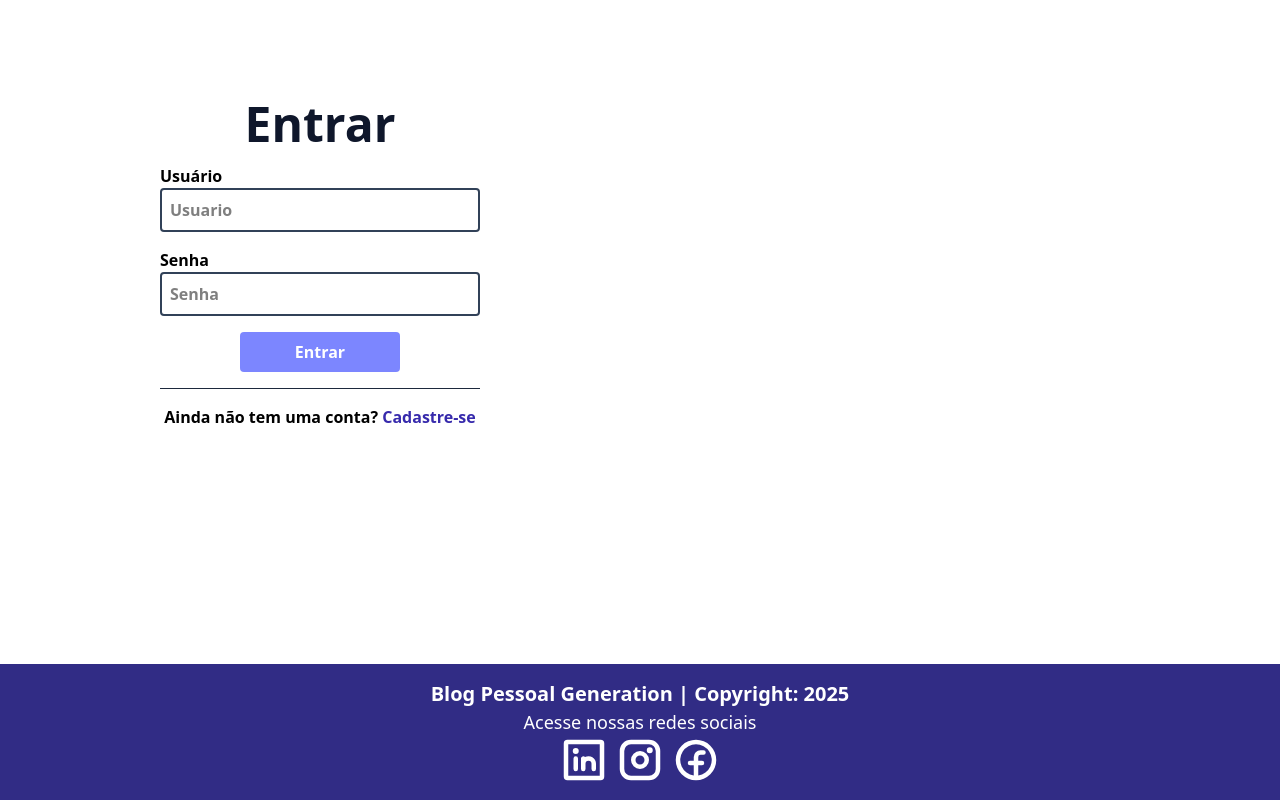
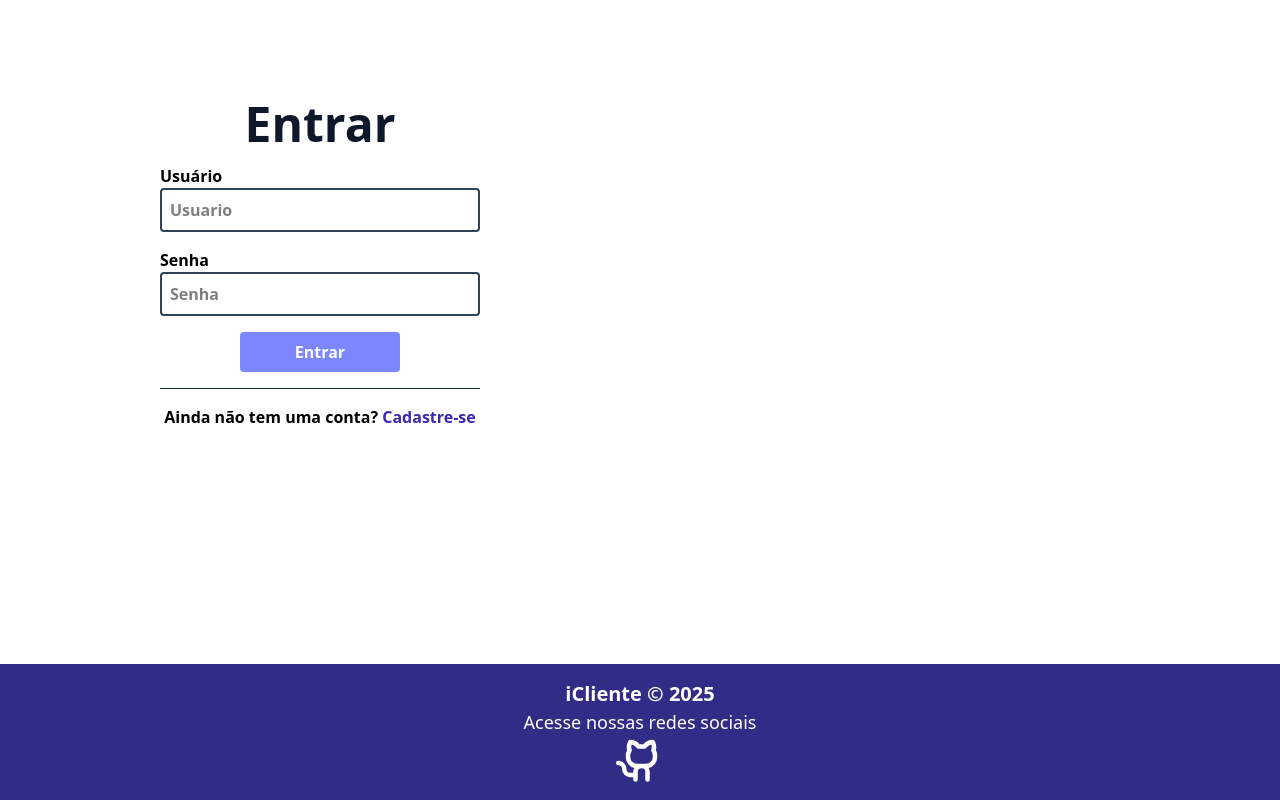
Before and after one commit to Grupo-1-JS07/iCliente-Frontend, a React (Vite) app: page / in a window 1280 px wide. Shown: the part 200-1000 px from the top of the page. Built offline with nearby package versions, Linux system fonts and the light colour scheme.

Commit message:
Update Footer.tsx

```diff
--- a/src/components/footer/Footer.tsx
+++ b/src/components/footer/Footer.tsx
@@ -1,24 +1,20 @@
-import {
-  FacebookLogo,
-  InstagramLogo,
-  LinkedinLogo,
-} from "@phosphor-icons/react";
+import { GithubLogoIcon } from "@phosphor-icons/react";
 
 function Footer() {
-  let data = new Date().getFullYear();
+  const data = new Date().getFullYear();
 
   return (
     <>
       <div className="flex justify-center bg-indigo-900 text-white">
         <div className="container flex flex-col items-center py-4">
           <p className="text-xl font-bold">
-            Blog Pessoal Generation | Copyright: {data}
+            iCliente &copy; {data}
           </p>
           <p className="text-lg">Acesse nossas redes sociais</p>
           <div className="flex gap-2">
-            <LinkedinLogo size={48} weight="bold" />
-            <InstagramLogo size={48} weight="bold" />
-            <FacebookLogo size={48} weight="bold" />
+            <a href="https://github.com/Grupo-1-JS07/iCliente-Frontend" target="_blank">
+            <GithubLogoIcon size={48} weight="bold" />
+            </a>
           </div>
         </div>
       </div>
```
